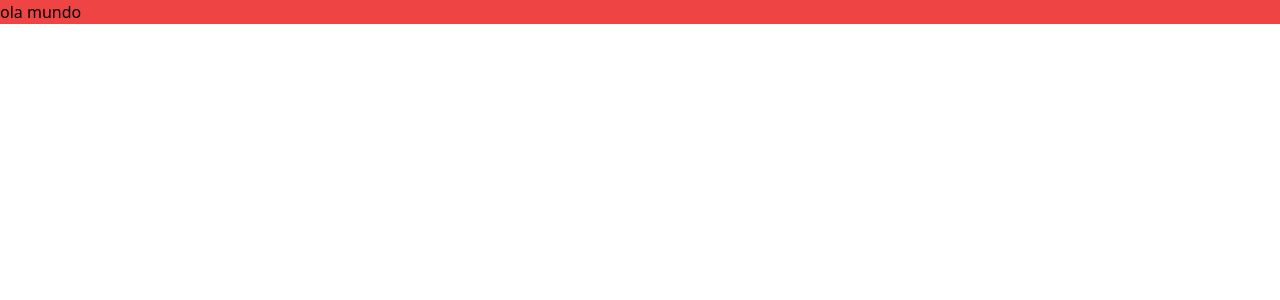
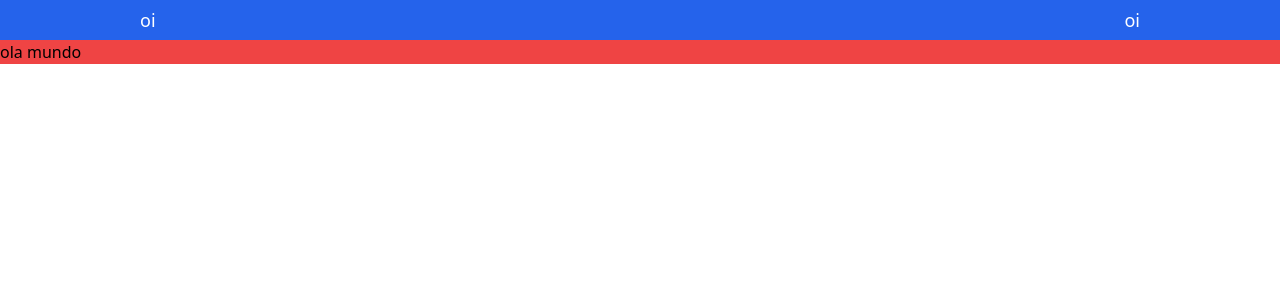
Before and after one commit to PedroL22/Electron-Vite-Anime-list, a React (Vite) app: page / in a window 1280 px wide. Shown: the top 300 px of the page. Built offline with nearby package versions, Linux system fonts and the light colour scheme.

Commit message:
✨ feat: Add Header

```diff
--- a/electron.vite.config.ts
+++ b/electron.vite.config.ts
@@ -13,15 +13,16 @@ export default defineConfig({
     resolve: {
       alias: {
         '@renderer': resolve('src/renderer/src'),
+        '@assets': resolve('src/renderer/src/assets'),
         '@components': resolve('src/renderer/src/components'),
+        '@layout': resolve('src/renderer/src/layout'),
+        '@pages': resolve('src/renderer/src/pages'),
         '@entities': resolve('src/renderer/src/entities'),
         '@helpers': resolve('src/renderer/src/helpers'),
-        '@pages': resolve('src/renderer/src/pages'),
         '@routes': resolve('src/renderer/src/routes'),
         '@services': resolve('src/renderer/src/services'),
         '@clients': resolve('src/renderer/src/clients'),
         '@hooks': resolve('src/renderer/src/hooks'),
-        '@layouts': resolve('src/renderer/src/layouts'),
         '@store': resolve('src/renderer/src/store'),
         '@utils': resolve('src/renderer/src/utils'),
       },
--- a/package.json
+++ b/package.json
@@ -42,6 +42,7 @@
     "eslint-config-prettier": "^9.0.0",
     "postcss": "^8.4.28",
     "prettier": "^3.0.2",
+    "prettier-plugin-tailwindcss": "^0.5.3",
     "react": "^18.2.0",
     "react-dom": "^18.2.0",
     "tailwindcss": "^3.3.3",
--- /dev/null
+++ b/src/renderer/src/App.tsx
@@ -0,0 +1,12 @@
+import { Routes } from '@renderer/routes/Root'
+
+import { Header } from '@layout/Header'
+
+export const App = () => {
+  return (
+    <>
+      <Header />
+      <Routes />
+    </>
+  )
+}
--- /dev/null
+++ b/src/renderer/src/layout/Header/Header.tsx
@@ -0,0 +1,12 @@
+//import { Link } from 'react-router-dom'
+
+export const Header = () => {
+  return (
+    <header className='flex h-10 w-screen justify-center bg-blue-600 text-lg font-medium text-white'>
+      <nav className='flex w-full max-w-screen-lg items-center justify-between px-3'>
+        <a href='/'>oi</a>
+        <a href='/anime-list'>oi</a>
+      </nav>
+    </header>
+  )
+}
--- /dev/null
+++ b/src/renderer/src/layout/Header/index.ts
@@ -0,0 +1 @@
+export * from './Header'
--- a/src/renderer/src/main.tsx
+++ b/src/renderer/src/main.tsx
@@ -1,12 +1,12 @@
 import React from 'react'
 import ReactDOM from 'react-dom/client'
 
-import './assets/index.css'
+import { App } from '@renderer/App'
 
-import { Routes } from './routes'
+import '@assets/index.css'
 
 ReactDOM.createRoot(document.getElementById('root') as HTMLElement).render(
   <React.StrictMode>
-    <Routes />
+    <App />
   </React.StrictMode>
 )
--- a/tsconfig.web.json
+++ b/tsconfig.web.json
@@ -12,15 +12,16 @@
     "baseUrl": ".",
     "paths": {
       "@renderer/*": ["src/renderer/src/*"],
+      "@assets/*": ["src/renderer/src/assets/*"],
       "@components/*": ["src/renderer/src/components/*"],
+      "@layout/*": ["src/renderer/src/layout/*"],
+      "@pages/*": ["src/renderer/src/pages/*"],
       "@entities/*": ["src/renderer/src/entities/*"],
       "@helpers/*": ["src/renderer/src/helpers/*"],
-      "@pages/*": ["src/renderer/src/pages/*"],
       "@routes/*": ["src/renderer/src/routes/*"],
       "@services/*": ["src/renderer/src/services/*"],
       "@clients/*": ["src/renderer/src/clients/*"],
       "@hooks/*": ["src/renderer/src/hooks/*"],
-      "@layouts/*": ["src/renderer/src/layouts/*"],
       "@store/*": ["src/renderer/src/store/*"],
       "@utils/*": ["src/renderer/src/utils/*"]
     }
```
Also changed, not shown: src/renderer/src/routes/Root/Routes.tsx (renamed from src/renderer/src/routes/Routes.tsx), src/renderer/src/routes/Root/index.ts (renamed from src/renderer/src/routes/index.ts), 2 other files (tests, documents, lock files or other folders).
